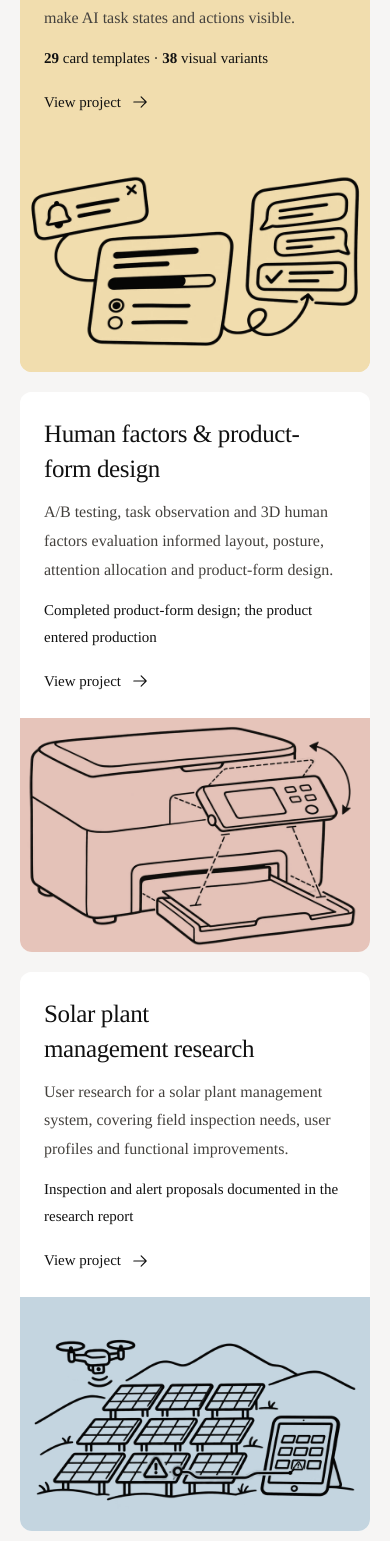
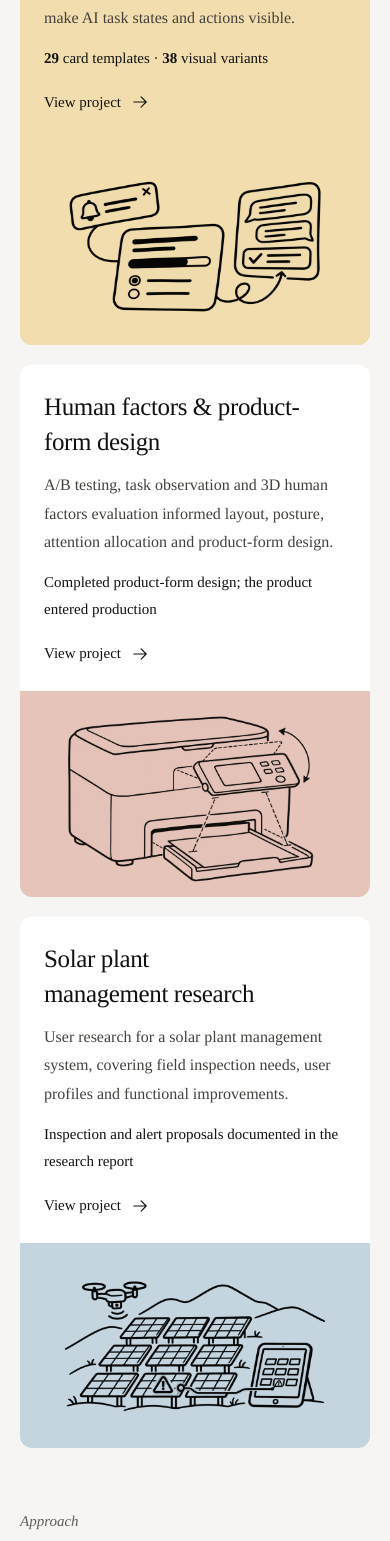
Before and after one commit to sunky-Z/77-portfolio, a React (Vite) app in the folder website/: page / in a window 390 px wide. Shown: the part 1167-2708 px from the top of the page. Built offline with nearby package versions, Linux system fonts and the light colour scheme.

Commit message:
Balance project illustrations between the two size variants

```diff
--- a/website/src/notion-theme.css
+++ b/website/src/notion-theme.css
@@ -56,13 +56,12 @@ body, .portfolio { background: var(--paper); }
 .project-card:hover, .career-card:hover, .skill-card:hover, .related-card:hover { background: #fff; border-color: #B5BDB1; }
 .project-card[data-tone] .project-cover { background: var(--tone, var(--sky)); border: 0; }
 .project-cover img { mix-blend-mode: multiply; padding: 0; object-fit: contain; object-position: 50% 50%; transform: translate(var(--illustration-x, 0), var(--illustration-y, 0)) scale(var(--illustration-scale, 1)); }
-.project-card[data-project="ai-ecosystem"] { --illustration-scale: 1.08; }
-.project-card[data-project="hardware-human-factors"] { --illustration-scale: 1.12; --illustration-x: 2%; --illustration-y: -4%; }
-.project-card[data-project="station-control-research"] .project-cover img,
-.project-card[data-project="energy-product-planning"] .project-cover img { object-fit: cover; object-position: 50% 62%; }
-.project-group .project-cover { aspect-ratio: 1.75; }
-.project-group .project-card[data-project="energy-product-planning"] .project-cover { aspect-ratio: 2; }
-.project-group .project-cover img { padding: 0; }
+.project-card[data-project="ai-ecosystem"] { --illustration-scale: 1.02; }
+.project-card[data-project="hardware-human-factors"] { --illustration-scale: 1.04; --illustration-x: .8%; --illustration-y: -1.5%; }
+.project-card[data-project="station-control-research"] { --illustration-scale: 1.10; --illustration-y: -2%; }
+.project-card[data-project="energy-product-planning"] { --illustration-scale: 1.08; }
+.project-group .project-cover { aspect-ratio: 1.95; }
+.project-group .project-cover img { padding: 10px 24px; }
 .project-body { background: #fff; }
 .card-description, .related-card p { color: var(--body-text); }
 .card-footer { color: var(--ink); }
@@ -86,15 +85,15 @@ body, .portfolio { background: var(--paper); }
 .home-selected .selected-projects { grid-template-columns: repeat(2, minmax(0, 1fr)); gap: 24px; }
 .home-selected .featured-card { display: flex; flex-direction: column; gap: 0; padding: 0; border: 0; border-radius: 12px; overflow: hidden; background: #fff; }
 .home-selected .featured-card .project-body { order: 1; padding: 28px; }
-.home-selected .featured-card .project-cover { order: 0; height: 320px; min-height: 0; aspect-ratio: auto; margin: 0; background: var(--tone, var(--sky)); }
-.home-selected .featured-card .project-cover img { padding: 0; }
+.home-selected .featured-card .project-cover { order: 0; height: 270px; min-height: 0; aspect-ratio: auto; margin: 0; background: var(--tone, var(--sky)); }
+.home-selected .featured-card .project-cover img { padding: 10px 24px; }
 .home-selected .featured-card .card-description { font-size: 17px; line-height: 1.8; }
 .home-selected .featured-card .project-fact { font-size: 16px; margin-top: 12px; }
 .home-selected .featured-card .card-footer { font-size: 16px; padding-top: 20px; }
 .home-selected .featured-card:first-child { grid-column: 1 / -1; grid-row: auto; display: grid; grid-template-columns: minmax(0, 1.05fr) minmax(0, .95fr); align-items: stretch; background: var(--tone, var(--blue)); }
 .home-selected .featured-card:first-child .project-body { order: 0; padding: 40px; background: transparent; }
-.home-selected .featured-card:first-child .project-cover { order: 1; height: auto; min-height: 360px; margin: 0; }
-.home-selected .featured-card:first-child .project-cover img { padding: 0; }
+.home-selected .featured-card:first-child .project-cover { order: 1; height: auto; min-height: 330px; margin: 0; }
+.home-selected .featured-card:first-child .project-cover img { padding: 12px 16px; }
 .home-selected .featured-card:first-child .card-title { font-size: 34px; line-height: 1.4; margin-bottom: 14px; }
 .home-selected .featured-card:not(:first-child) { display: flex; grid-template-columns: none; align-items: stretch; gap: 0; }
 .home-selected .featured-card:not(:first-child) .card-title { font-size: 27px; line-height: 1.4; margin-bottom: 12px; }
@@ -146,14 +145,16 @@ body, .portfolio { background: var(--paper); }
   .section-heading h2 { font-size: 31px; }
   .home-selected .featured-card:first-child { grid-template-columns: minmax(0, 1.1fr) minmax(0, .9fr); padding: 0; border: 0; gap: 0; }
   .home-selected .featured-card:first-child .project-body { padding: 26px; }
-  .home-selected .featured-card:first-child .project-cover { height: auto; min-height: 280px; margin: 0; }
-  .home-selected .featured-card:first-child .project-cover img { padding: 0; }
+  .home-selected .featured-card:first-child .project-cover { height: auto; min-height: 270px; margin: 0; }
+  .home-selected .featured-card:first-child .project-cover img { padding: 8px 12px; }
   .home-selected .featured-card:not(:first-child) { display: flex; gap: 0; }
-  .home-selected .featured-card:not(:first-child) .project-cover { height: 260px; margin: 0; }
+  .home-selected .featured-card:not(:first-child) .project-cover { height: 220px; margin: 0; }
+  .home-selected .featured-card .project-cover img { padding: 12px 16px; }
+  .project-card[data-project="station-control-research"],
+  .project-card[data-project="energy-product-planning"] { --illustration-scale: 1; }
   .project-card[data-project] .project-cover img { object-fit: contain; }
-  .project-group .project-cover,
-  .project-group .project-card[data-project="energy-product-planning"] .project-cover { height: 100%; aspect-ratio: auto; }
-  .project-group .project-cover img { padding: 0; min-height: 240px; }
+  .project-group .project-cover { height: 100%; aspect-ratio: auto; }
+  .project-group .project-cover img { padding: 8px; min-height: 220px; }
   .home-selected .featured-card:not(:first-child) .card-title { font-size: 24px; }
   .home-selected .featured-card .project-body { padding: 24px; }
   .home-skills-grid { grid-template-columns: repeat(2, minmax(0, 1fr)); gap: 18px; }
@@ -169,11 +170,10 @@ body, .portfolio { background: var(--paper); }
   .home-selected .selected-projects { grid-template-columns: 1fr; gap: 20px; }
   .home-selected .featured-card:first-child, .home-selected .featured-card:not(:first-child) { display: flex; flex-direction: column; gap: 0; padding: 0; }
   .home-selected .featured-card .project-body, .home-selected .featured-card:first-child .project-body { order: 0; padding: 24px; }
-  .home-selected .featured-card .project-cover, .home-selected .featured-card:first-child .project-cover, .home-selected .featured-card:not(:first-child) .project-cover { order: 1; height: auto; min-height: 0; margin: 0; aspect-ratio: 1.5; }
-  .home-selected .featured-card .project-cover img, .home-selected .featured-card:first-child .project-cover img { padding: 0; }
-  .project-group .project-cover,
-  .project-group .project-card[data-project="energy-product-planning"] .project-cover { height: auto; aspect-ratio: 1.5; }
-  .project-group .project-cover img { min-height: 0; }
+  .home-selected .featured-card .project-cover, .home-selected .featured-card:first-child .project-cover, .home-selected .featured-card:not(:first-child) .project-cover { order: 1; height: auto; min-height: 0; margin: 0; aspect-ratio: 1.7; }
+  .home-selected .featured-card .project-cover img, .home-selected .featured-card:first-child .project-cover img { padding: 8px 14px; }
+  .project-group .project-cover { height: auto; aspect-ratio: 1.7; }
+  .project-group .project-cover img { padding: 8px 14px; min-height: 0; }
   .home-selected .featured-card:first-child .card-title, .home-selected .featured-card:not(:first-child) .card-title { font-size: 25px; margin-bottom: 12px; }
   .home-selected .featured-card .card-description { font-size: 16px; }
   .home-selected .featured-card .project-fact { font-size: 15px; }
```
Also changed, not shown: 2 other files (tests, documents, lock files or other folders).
